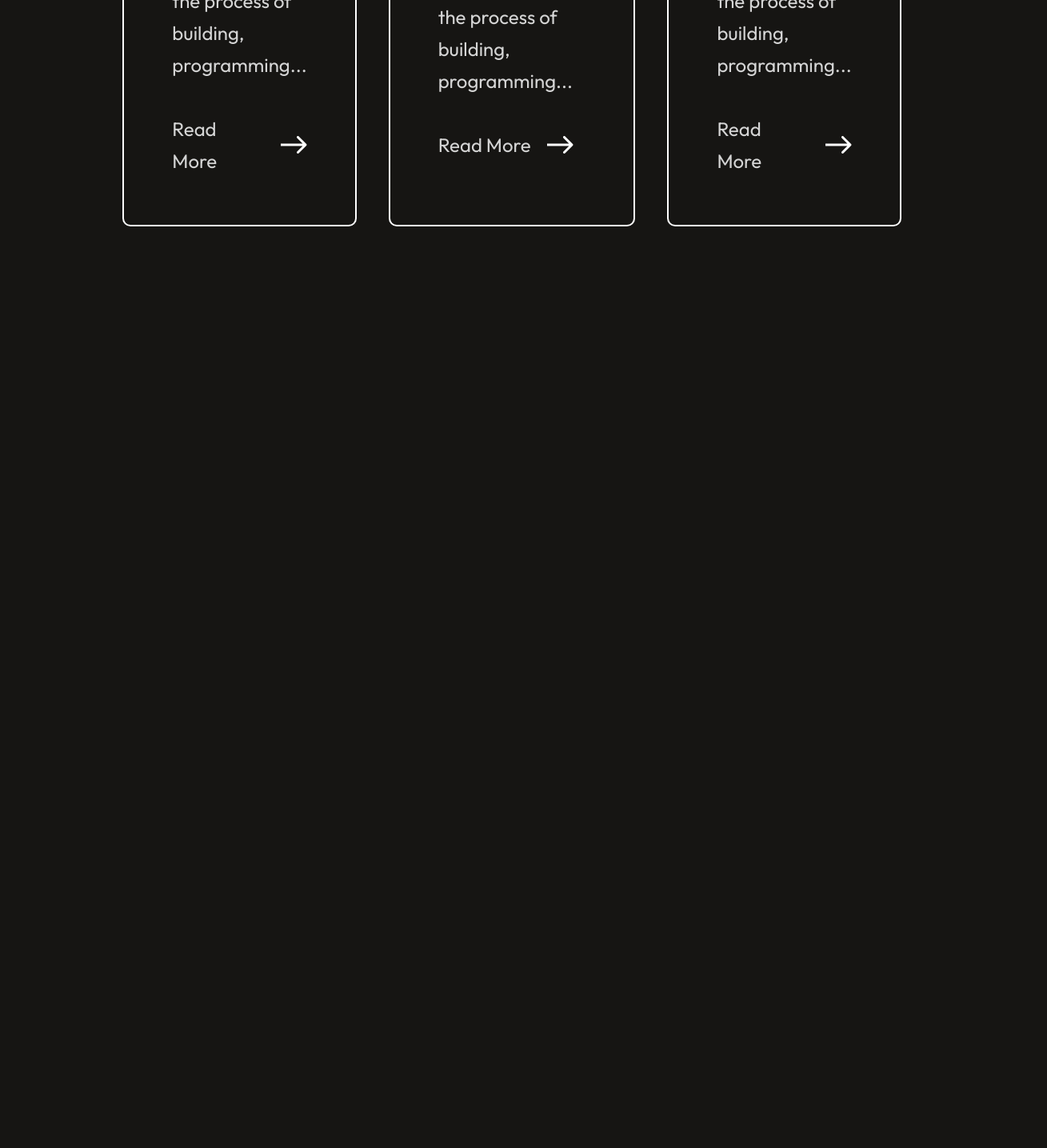
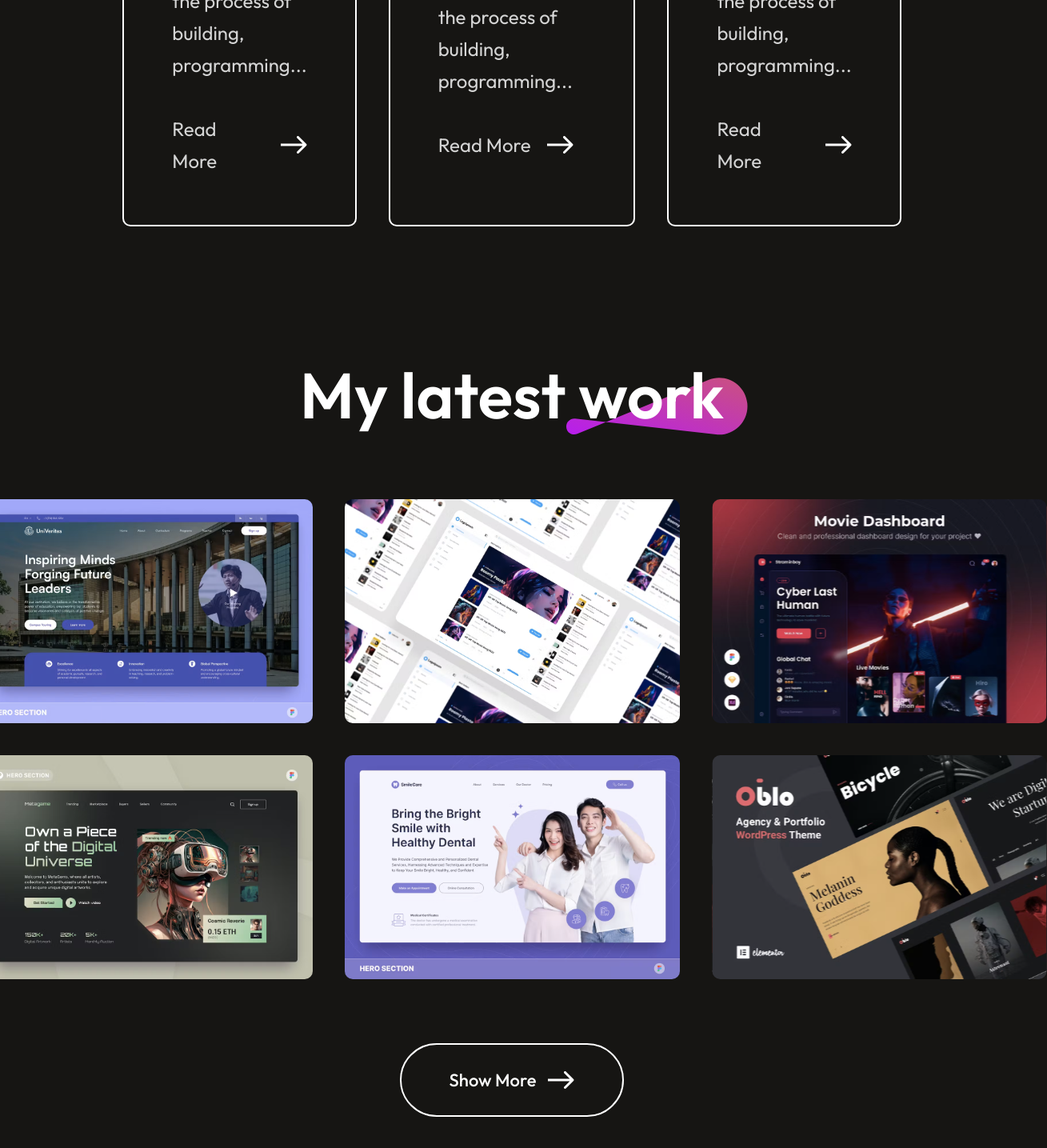
Before and after one commit to AFFAN-AHMAD/affan-portfolio, a React (Vite) app: page / in a window 1280 px wide. Shown: the part 3506-4941 px from the top of the page at 80% size, 1309 px wide, since content can reach past the window. Before the commit the page ends 3869 px from the top, so only its background shows below. Built offline with nearby package versions, Linux system fonts and the light colour scheme.

Commit message:
10 july: my work section done

```diff
--- a/src/App.jsx
+++ b/src/App.jsx
@@ -3,6 +3,7 @@
 import Hero from "./components/Hero/Hero";
 import About from "./components/About/About";
 import Services from "./components/Services/Services";
+import MyWork from "./components/MyWork/MyWork";
 
 const App = () => {
   return (
@@ -11,6 +12,7 @@
       <Hero />
       <About />
       <Services />
+      <MyWork />
     </div>
   );
 };
--- /dev/null
+++ b/src/components/MyWork/MyWork.css
@@ -0,0 +1,64 @@
+.mywork {
+  display: flex;
+  flex-direction: column;
+  align-items: center;
+  justify-content: center;
+  gap: 80px;
+  margin: 80px 170px;
+}
+
+.mywork-title {
+  position: relative;
+}
+
+.mywork-title h1 {
+  padding: 0px 30px;
+  font-size: 80px;
+  font-weight: 600;
+}
+
+.mywork-title img {
+  position: absolute;
+  bottom: 0;
+  right: 0;
+  z-index: -1;
+}
+
+.mywork-container {
+  display: grid;
+  grid-template-columns: 1fr 1fr 1fr;
+  gap: 40px;
+}
+
+.mywork-container img {
+  box-sizing: border-box;
+  width: 419px;
+  height: 280px;
+  transition: 0.3s;
+  cursor: pointer;
+}
+
+.mywork-container img:hover {
+  transform: scale(1.1);
+  border: 4px solid #ff00ff;
+  border-radius: 10px;
+  transition: 0.3s;
+}
+
+.mywork-showmore {
+  display: flex;
+  gap: 15px;
+  border-radius: 50px;
+  border: 2px solid white;
+  padding: 30px 60px;
+  font-size: 22px;
+  font-weight: 500;
+  margin-bottom: 80px;
+  transition: 0.6s;
+  cursor: pointer;
+}
+
+.mywork-showmore:hover {
+  gap: 30px;
+  transition: 0.6s;
+}
--- /dev/null
+++ b/src/components/MyWork/MyWork.jsx
@@ -0,0 +1,26 @@
+import React from "react";
+import "./MyWork.css";
+import theme_pattern from "../../assets/theme_pattern.svg";
+import mywork_data from "../../assets/mywork_data";
+import arrow_icon from "../../assets/arrow_icon.svg";
+const MyWork = () => {
+  return (
+    <div className="mywork">
+      <div className="mywork-title">
+        <h1>My latest work</h1>
+        <img src={theme_pattern} alt="" />
+      </div>
+      <div className="mywork-container">
+        {mywork_data.map((work, index) => {
+          return <img key={index} src={work.w_img} />;
+        })}
+      </div>
+      <div className="mywork-showmore">
+        <p>Show More</p>
+        <img src={arrow_icon} alt="" />
+      </div>
+    </div>
+  );
+};
+
+export default MyWork;
```
